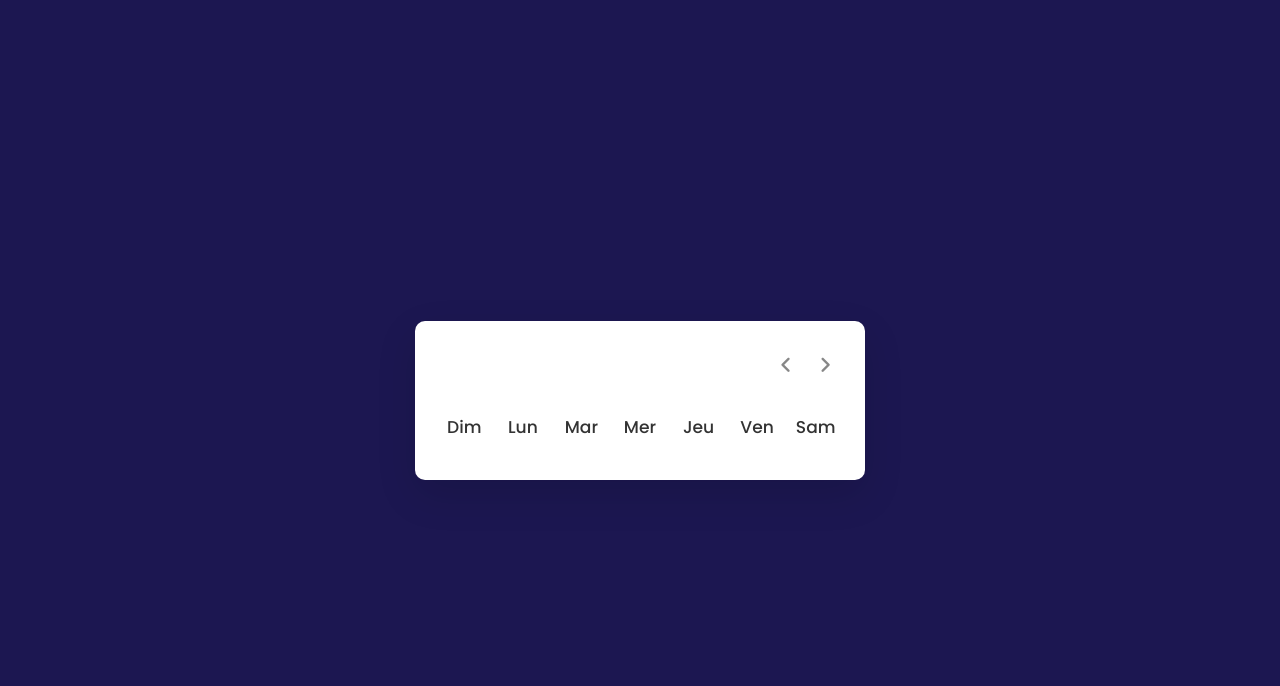
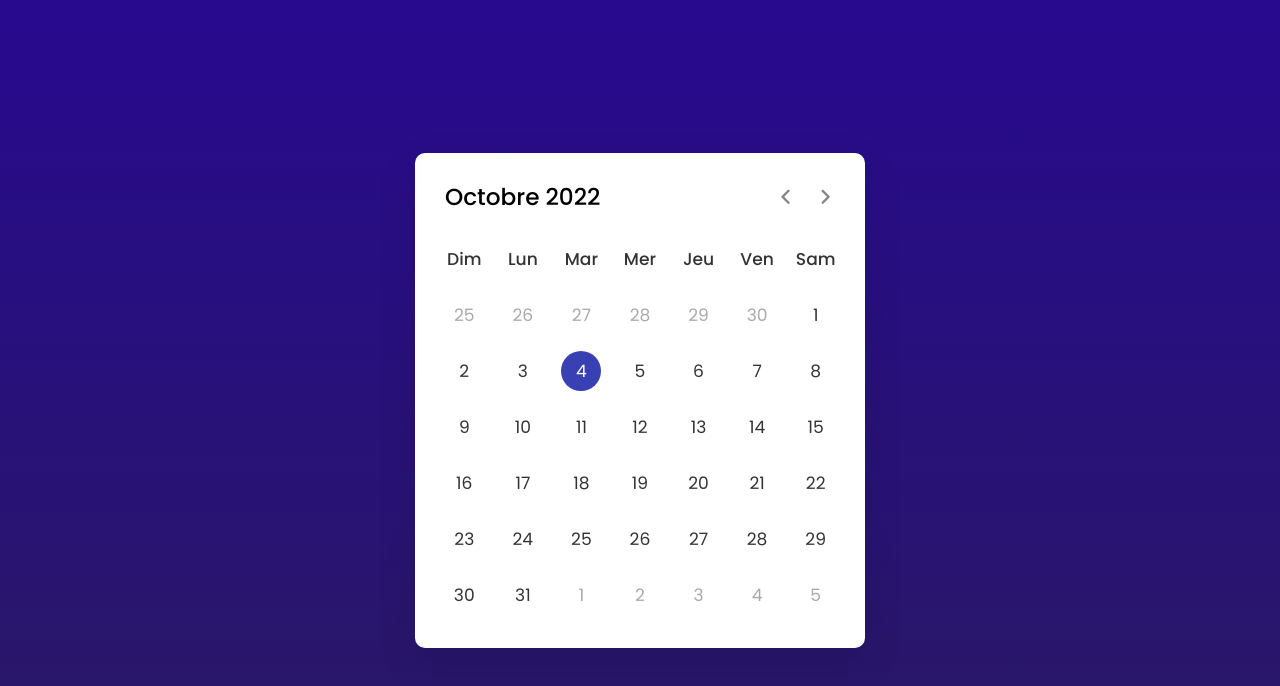
Before and after one commit to alban-okoby/jschallenge, a plain HTML site: page index.html in a window 1280 px wide. Drawn offline with nearby package versions, Linux system fonts and the light colour scheme.

Commit message:
Scripting calendar interactive

```diff
--- a/assets/script.js
+++ b/assets/script.js
@@ -0,0 +1,55 @@
+const daysTag = document.querySelector(".days"),
+currentDate = document.querySelector(".current-date"),
+prevNextIcon = document.querySelectorAll(".icons span");
+
+// getting new date, current year and month
+let date = new Date(),
+currYear = date.getFullYear(),
+currMonth = date.getMonth();
+
+// storing full name of all months in array
+const months = ["Janvier", "Fevrier", "Mars", "Avril", "Mai", "Juin", "Juillet",
+              "Aôut", "Septembre", "Octobre", "Novembre", "Decembre"];
+
+const renderCalendar = () => {
+    let firstDayofMonth = new Date(currYear, currMonth, 1).getDay(), // getting first day of month
+    lastDateofMonth = new Date(currYear, currMonth + 1, 0).getDate(), // getting last date of month
+    lastDayofMonth = new Date(currYear, currMonth, lastDateofMonth).getDay(), // getting last day of month
+    lastDateofLastMonth = new Date(currYear, currMonth, 0).getDate(); // getting last date of previous month
+    let liTag = "";
+
+    for (let i = firstDayofMonth; i > 0; i--) { // creating li of previous month last days
+        liTag += `<li class="inactive">${lastDateofLastMonth - i + 1}</li>`;
+    }
+
+    for (let i = 1; i <= lastDateofMonth; i++) { // creating li of all days of current month
+        // adding active class to li if the current day, month, and year matched
+        let isToday = i === date.getDate() && currMonth === new Date().getMonth()
+                     && currYear === new Date().getFullYear() ? "active" : "";
+        liTag += `<li class="${isToday}">${i}</li>`;
+    }
+
+    for (let i = lastDayofMonth; i < 6; i++) { // creating li of next month first days
+        liTag += `<li class="inactive">${i - lastDayofMonth + 1}</li>`
+    }
+    currentDate.innerText = `${months[currMonth]} ${currYear}`; // passing current mon and yr as currentDate text
+    daysTag.innerHTML = liTag;
+}
+renderCalendar();
+
+prevNextIcon.forEach(icon => { // getting prev and next icons
+    icon.addEventListener("click", () => { // adding click event on both icons
+        // if clicked icon is previous icon then decrement current month by 1 else increment it by 1
+        currMonth = icon.id === "prev" ? currMonth - 1 : currMonth + 1;
+
+        if(currMonth < 0 || currMonth > 11) { // if current month is less than 0 or greater than 11
+            // creating a new date of current year & month and pass it as date value
+            date = new Date(currYear, currMonth);
+            currYear = date.getFullYear(); // updating current year with new date year
+            currMonth = date.getMonth(); // updating current month with new date month
+        } else {
+            date = new Date(); // pass the current date as date value
+        }
+        renderCalendar(); // calling renderCalendar function
+    });
+});
--- a/assets/style.css
+++ b/assets/style.css
@@ -12,7 +12,7 @@ body{
   padding: 0 10px;
   justify-content: center;
   min-height: 100vh;
-  background: #1c1751;
+  background: linear-gradient(#270a8f, #291964);
 }
 .wrapper{
   width: 450px;
@@ -96,7 +96,7 @@ header .current-date{
   transform: translate(-50%, -50%);
 }
 .days li.active::before{
-  background: #9B59B6;
+  background: #1a23a8dd;
 }
 .days li:not(.active):hover::before{
   background: #f2f2f2;
```
